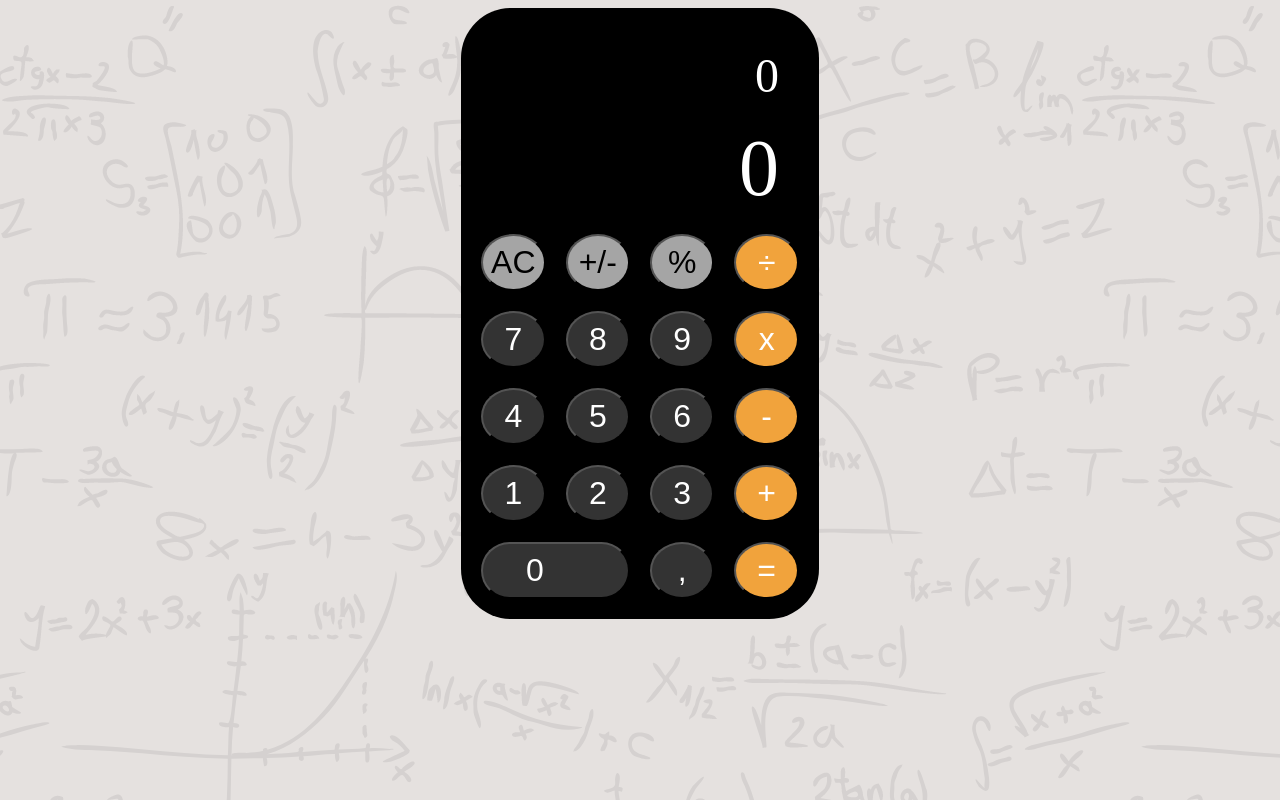
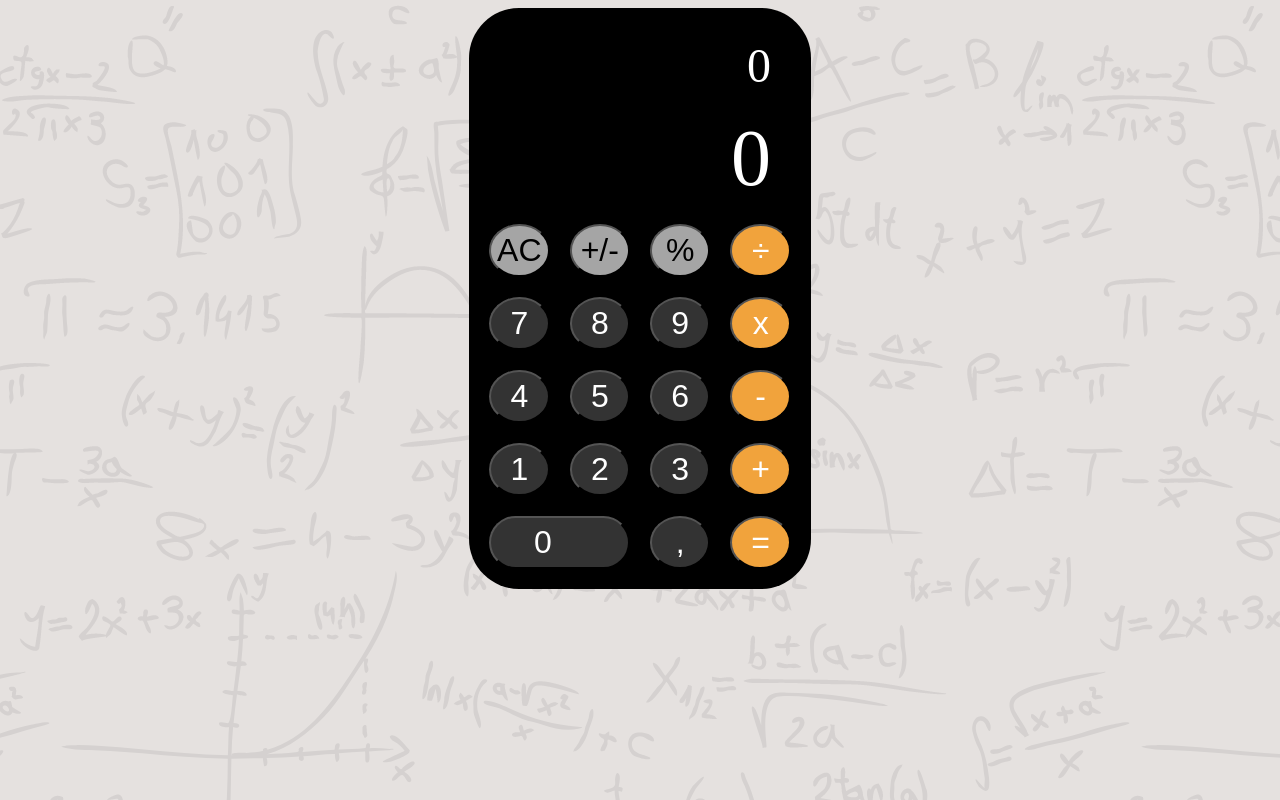
Before and after one commit to Lrpoblet/calculator.v1, a React (Create React App) app: page / in a window 1280 px wide. Built offline with nearby package versions, Linux system fonts and the light colour scheme.

Commit message:
reduce display

```diff
--- a/src/components/App.js
+++ b/src/components/App.js
@@ -74,8 +74,6 @@ const App = () => {
         setCurrentNumber('0');
       }
       setOperator(value);
-    } else {
-      setOperator(value);
     }
   };
 
--- a/src/styles/App.css
+++ b/src/styles/App.css
@@ -30,7 +30,7 @@ body {
 
 .oldNumber {
   font-size: 3em;
-  margin: 20px;
+  margin: 10px 20px;
   text-align: right;
 }
 
--- a/src/styles/Button.css
+++ b/src/styles/Button.css
@@ -8,7 +8,7 @@
   font-size: 2em;
   justify-content: center;
   transition: filter 0.1s ease-in;
-  padding: 8px;
+  padding: 6px;
 }
 
 .Button:active,
```
